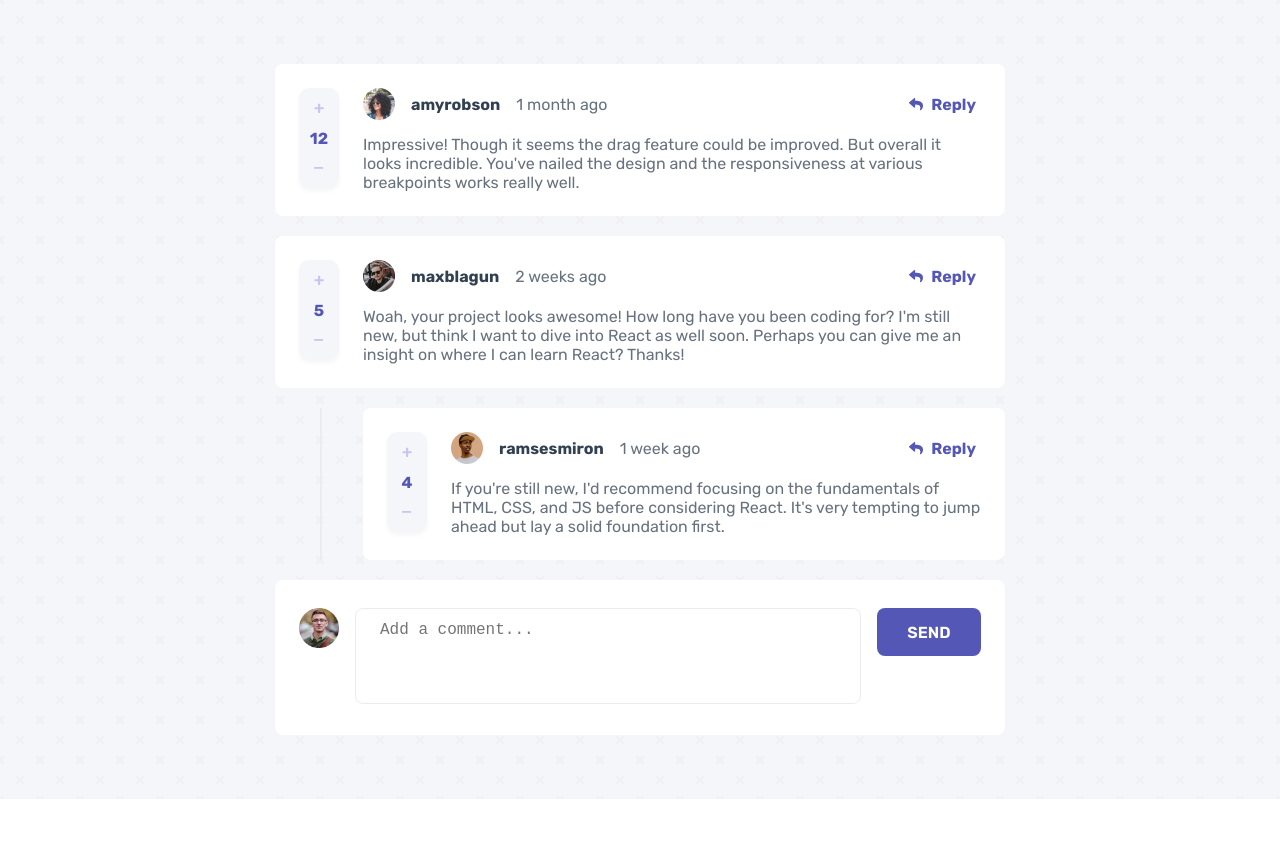
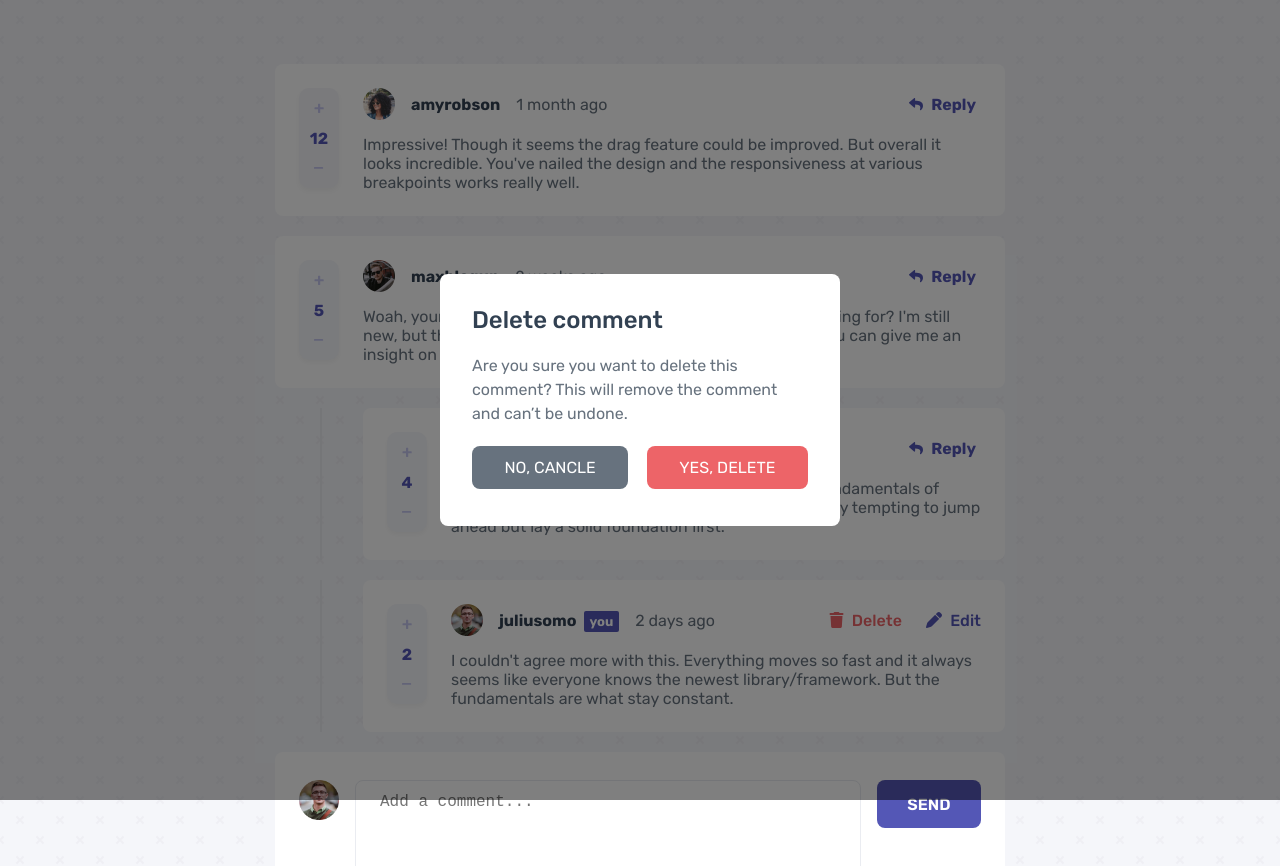
Before and after one commit to adarshcodes/interective-comment-section, a React (Create React App) app: page / in a window 1280 px wide. Both pictures are taken after a click on the element "Delete". Shown: the top 866 px of the page. Before the commit the page ends 800 px from the top, so only its background shows below. Built offline with nearby package versions, Linux system fonts and the light colour scheme.

Commit message:
deleting comments via modal option

```diff
--- a/src/components/Comment.jsx
+++ b/src/components/Comment.jsx
@@ -37,10 +37,7 @@ function Comment(props) {
 
 					{props.username === props.superuser ? (
 						<div className="comment--update">
-							<div
-								className="comment--update__delete"
-								onClick={props.removeComment}
-							>
+							<div className="comment--update__delete" onClick={props.modal}>
 								<i class="fa-solid fa-trash"></i>
 								Delete
 							</div>
--- a/src/components/Container.jsx
+++ b/src/components/Container.jsx
@@ -33,7 +33,8 @@ function Container() {
 						text={comment.content}
 						upvote={comment.score}
 						superuser={currentUser.username}
-						removeComment={() => removeComment(comment.id)}
+						// removeComment={() => removeComment(comment.id)}
+						modal={(modal, () => removeComment(comment.id))}
 					/>
 
 					{haveReply.length > 0
@@ -47,7 +48,8 @@ function Container() {
 										text={replies.content}
 										upvote={replies.score}
 										superuser={currentUser.username}
-										removeComment={() => removeComment(replies.id)}
+										// removeComment={() => removeComment(replies.id)}
+										modal={(modal, () => removeComment(replies.id))}
 									/>
 								</div>
 						  ))
@@ -116,6 +118,16 @@ function Container() {
 		showMessage();
 	}
 
+	const [modalDisplay, setModalDisplay] = React.useState(false);
+
+	function modal() {
+		setModalDisplay(true);
+	}
+
+	function closeModal() {
+		setModalDisplay(false);
+	}
+
 	function removeComment(id) {
 		let temp = userData;
 		for (let comment of temp.comments) {
@@ -129,7 +141,10 @@ function Container() {
 				}
 			}
 		}
-		setUserData({ ...temp });
+
+		setModalDisplay(false);
+
+		return modalDisplay ? setUserData({ ...temp }) : modal();
 	}
 
 	const findCommentToDelete = (parent, replies, id) => {
@@ -165,7 +180,7 @@ function Container() {
 
 	return (
 		<div className="container">
-			<div className="modal">
+			<div className={modalDisplay ? "modal show-modal" : "modal"}>
 				<div className="modal-choice">
 					<h3 className="heading-modal">Delete comment</h3>
 					<p className="para-modal">
@@ -173,8 +188,12 @@ function Container() {
 						comment and can’t be undone.
 					</p>
 					<div className="modal-btns">
-						<div className="btn btn-cancle">No, cancle</div>
-						<div className="btn btn-delete">Yes, Delete</div>
+						<div className="btn btn-cancle" onClick={closeModal}>
+							No, cancle
+						</div>
+						<div className="btn btn-delete" onClick={removeComment}>
+							Yes, Delete
+						</div>
 					</div>
 				</div>
 			</div>
--- a/src/components/Replies.jsx
+++ b/src/components/Replies.jsx
@@ -37,10 +37,7 @@ function Replies(props) {
 
 					{props.username === props.superuser ? (
 						<div className="comment--update">
-							<div
-								className="comment--update__delete"
-								onClick={props.removeComment}
-							>
+							<div className="comment--update__delete" onClick={props.modal}>
 								<i class="fa-solid fa-trash"></i>
 								Delete
 							</div>
```
